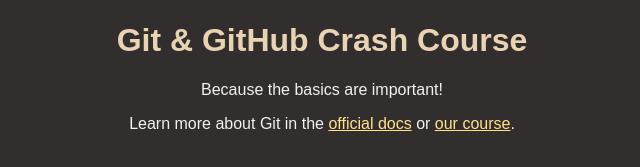
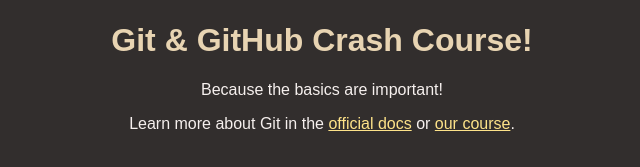
Before and after one commit to milenaosc/github-crash-course, a plain HTML site: page index.html in a window 1280 px wide. Shown: the part 147-314 px from the top of the page, without its empty margins (318-958 px from the left). Drawn offline with Linux system fonts and the light colour scheme.

Commit message:
fixed the title again

```diff
--- a/index.html
+++ b/index.html
@@ -4,13 +4,13 @@
     <meta charset="UTF-8" />
     <meta http-equiv="X-UA-Compatible" content="IE=edge" />
     <meta name="viewport" content="width=device-width, initial-scale=1.0" />
-    <title>Git & GitHub Crash Course!</title>
+    <title>Git & GitHub Crash Course</title>
     <link rel="stylesheet" href="styles.css" />
   </head>
   <body>
     <header>
       <img id="logo" src="logo.png" alt="A logo that contains the word 'Git'" />
-      <h1>Git & GitHub Crash Course</h1>
+      <h1>Git & GitHub Crash Course!</h1>
     </header>
     <main>
       <p>Because the basics are important!</p>
```
